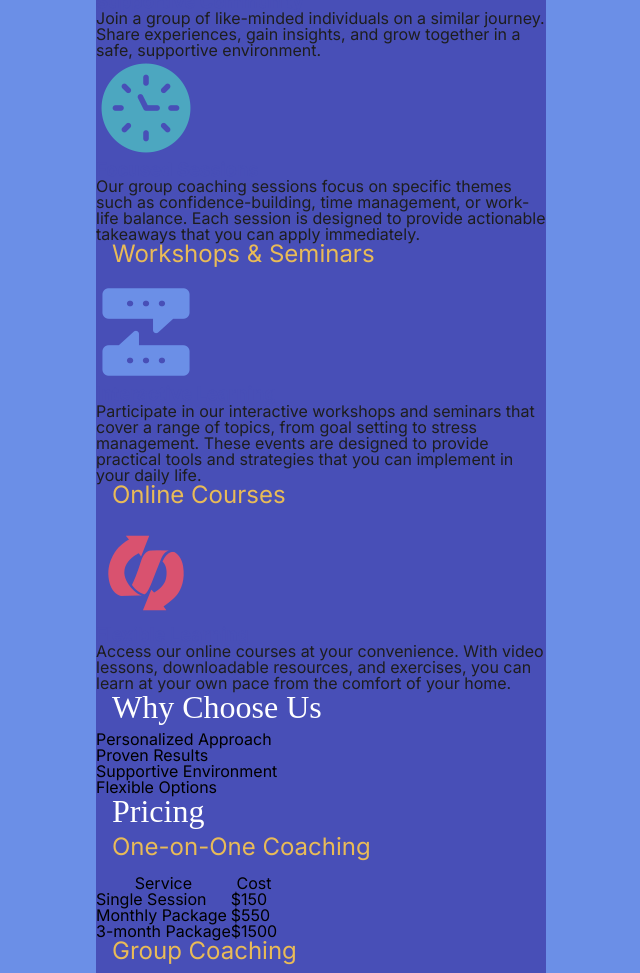
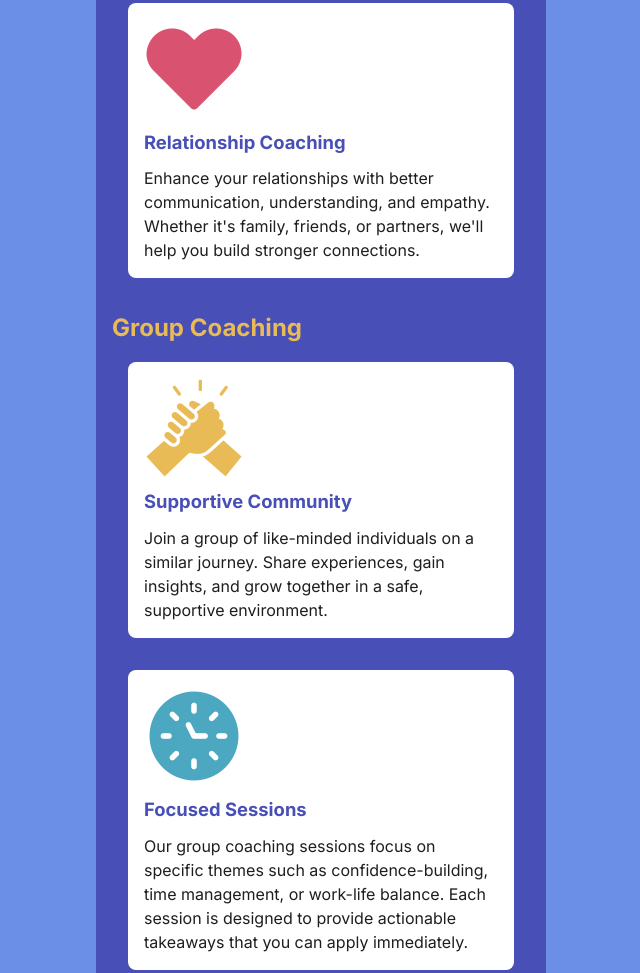
Before and after one commit to jlongo27/path-to-success, a plain HTML site: page index.html in a window 1280 px wide. Shown: the part 1350-2323 px from the top of the page, without its empty margins (319-959 px from the left). Drawn offline with Linux system fonts and the light colour scheme; a web font is replaced by a local one.

Commit message:
about section

```diff
--- a/index.html
+++ b/index.html
@@ -36,32 +36,45 @@
                     <p>Identify and overcome obstacles holding you back from living your best life. Whether it's building confidence, breaking bad habits, or discovering your true purpose, we'll work together to create a clear roadmap for success.</p>
                 </div>
 
+                <div>
                 <img src="images/career-coaching.png" alt="lavender icon of a briefcase">
                 <h4>Career Coaching</h4>
                 <p>Feeling stuck in your career? We'll help you clarify your goals, develop a plan for advancement, and build the skills needed to thrive in your professional life.</p>
+                </div>
 
+                <div>
                 <img src="images/relationship-coaching.png" alt="pink icon of a heart">
                 <h4>Relationship Coaching</h4>
                 <p>Enhance your relationships with better communication, understanding, and empathy. Whether it's family, friends, or partners, we'll help you build stronger connections.</p>
+                </div>
 
                 <h3>Group Coaching</h3>
+                <div>
                 <img src="images/supportive-community.png" alt="yellow icon of hands clasping">
                 <h4>Supportive Community</h4>
                 <p>Join a group of like-minded individuals on a similar journey. Share experiences, gain insights, and grow together in a safe, supportive environment.</p>
+                </div>
 
+                <div>
                 <img src="images/focused-session.png" alt="teal icon of a clock face">
                 <h4>Focused Sessions</h4>
                 <p>Our group coaching sessions focus on specific themes such as confidence-building, time management, or work-life balance. Each session is designed to provide actionable takeaways that you can apply immediately.</p>
+                </div>
 
                 <h3>Workshops & Seminars</h3>
+                <div>
                 <img src="images/interactive-learning.png" alt="lavender icon of text conversation">
                 <h4>Interactive Learning</h4>
                 <p>Participate in our interactive workshops and seminars that cover a range of topics, from goal setting to stress management. These events are designed to provide practical tools and strategies that you can implement in your daily life.</p>
+                </div>
 
                 <h3>Online Courses</h3>
+                <div>
                 <img src="images/flexible-learning.png" alt="pink icon of a curly arrow">
                 <h4>Flexible Learning</h4>
                 <p>Access our online courses at your convenience. With video lessons, downloadable resources, and exercises, you can learn at your own pace from the comfort of your home.</p>
+                </div>
+
             </section>
 
             <section id="about">
--- a/style.css
+++ b/style.css
@@ -80,6 +80,7 @@ body{
     margin: 0 auto;
     font-family: inter;
     background-color: var(--Lavender);
+    line-height: 1.5;
 }
 
 p{
@@ -90,6 +91,7 @@ p{
 nav>h2{
     font-family: inter;
     font-size: 1.5em;
+    text-align: center;
     font-weight: bold;
     color: var(--Dark-gray);
     text-transform: uppercase;
@@ -104,13 +106,16 @@ h2{
 }
 
 h3{
+    font-family: inter;
     font-size: 1.5em;
+    font-weight: bold;
     text-align: left;
     padding: 0 0 1rem 1rem;
     color: var(--Yellow);
 }
 
 h4{
+    font-family: inter;
     font-size: 1.15em;
     font-weight: bold;
     color: var(--Purple);
@@ -133,6 +138,7 @@ nav{
     background-color: var(--Yellow);
     width: 450px;
     padding-top: 1rem;
+    align-items: center;
 
 }
 nav li{
@@ -154,20 +160,46 @@ main{
 }
 
 #services > div img {
-    width: 50px;
+    width: 100px;
     height: auto;
     flex-shrink: 0;
 }
 
 
-#services>div{
+#services > div {
+    background-color: var(--White);
+    padding: 1rem;
+    margin: 0 2rem 2rem 2rem;
+    border-radius: 8px;
     display: flex;
     flex-direction: column;
-    justify-content: left;
-    background-color: var(--White);
-    padding: 1rem;
-    margin: 2rem;
-    border-radius: 8px;
     gap: 10px;
+}
 
+#about{
+    padding-top: 2rem;
+    background-color: var(--Pink);
+    color: var(--White);
 }
+
+#about > ul{
+    display: grid;
+    grid-template-columns: 1fr 1fr;
+    gap: 1rem;
+    padding: 1rem 2rem 2rem 2rem;
+    align-items: center;
+    color: var(--Dark-gray);
+}
+
+#about > ul > li{
+    padding: 2rem;
+    font-size: 1.2rem;
+    text-align: center;
+    font-weight: bold;
+    border-radius: 24px;
+}
+
+#about > ul > li:nth-child(1) { background-color: var(--Teal); }
+#about > ul > li:nth-child(2) { background-color: var(--Lavender); }
+#about > ul > li:nth-child(3) { background-color: var(--Yellow); }
+#about > ul > li:nth-child(4) { background-color: var(--White); }
```
